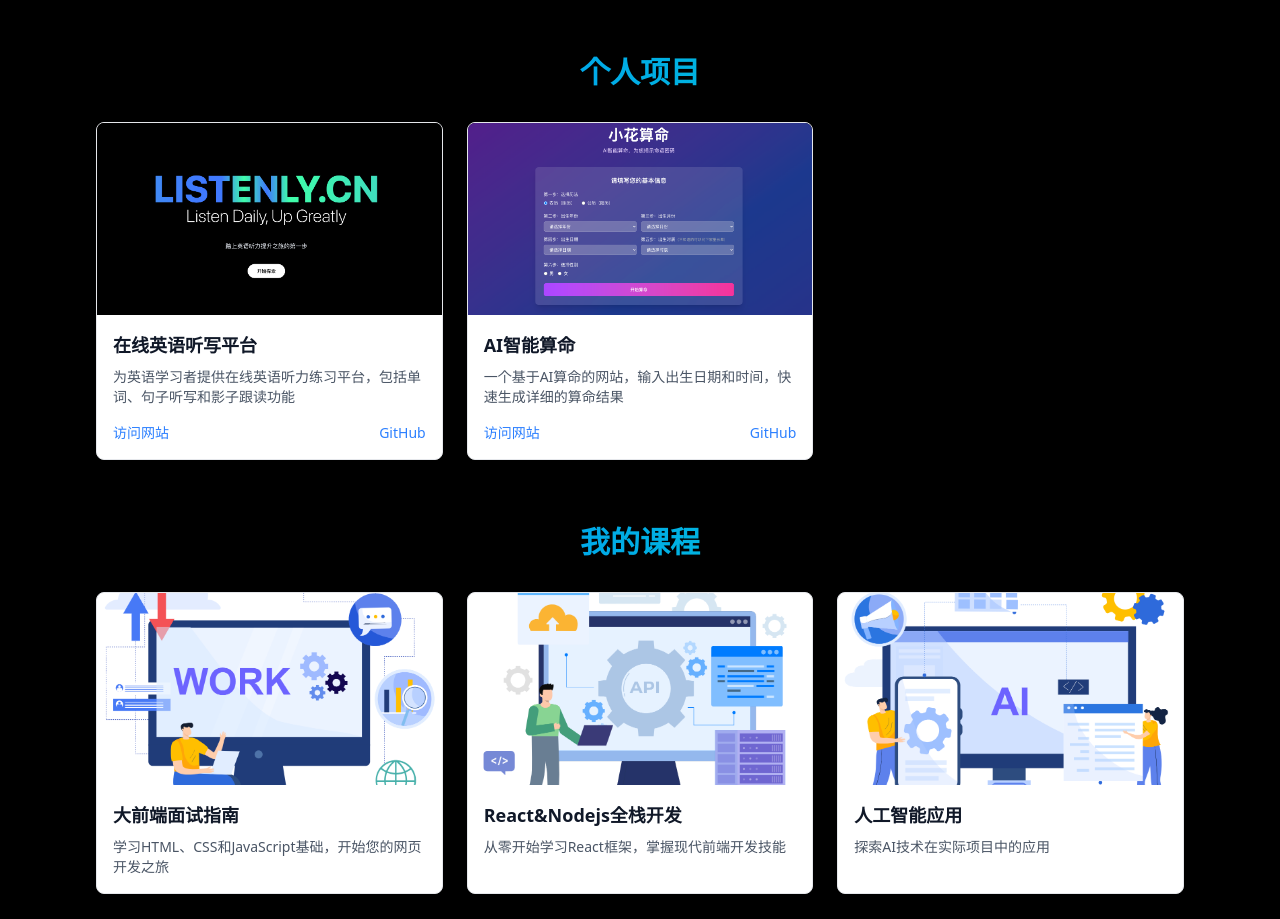
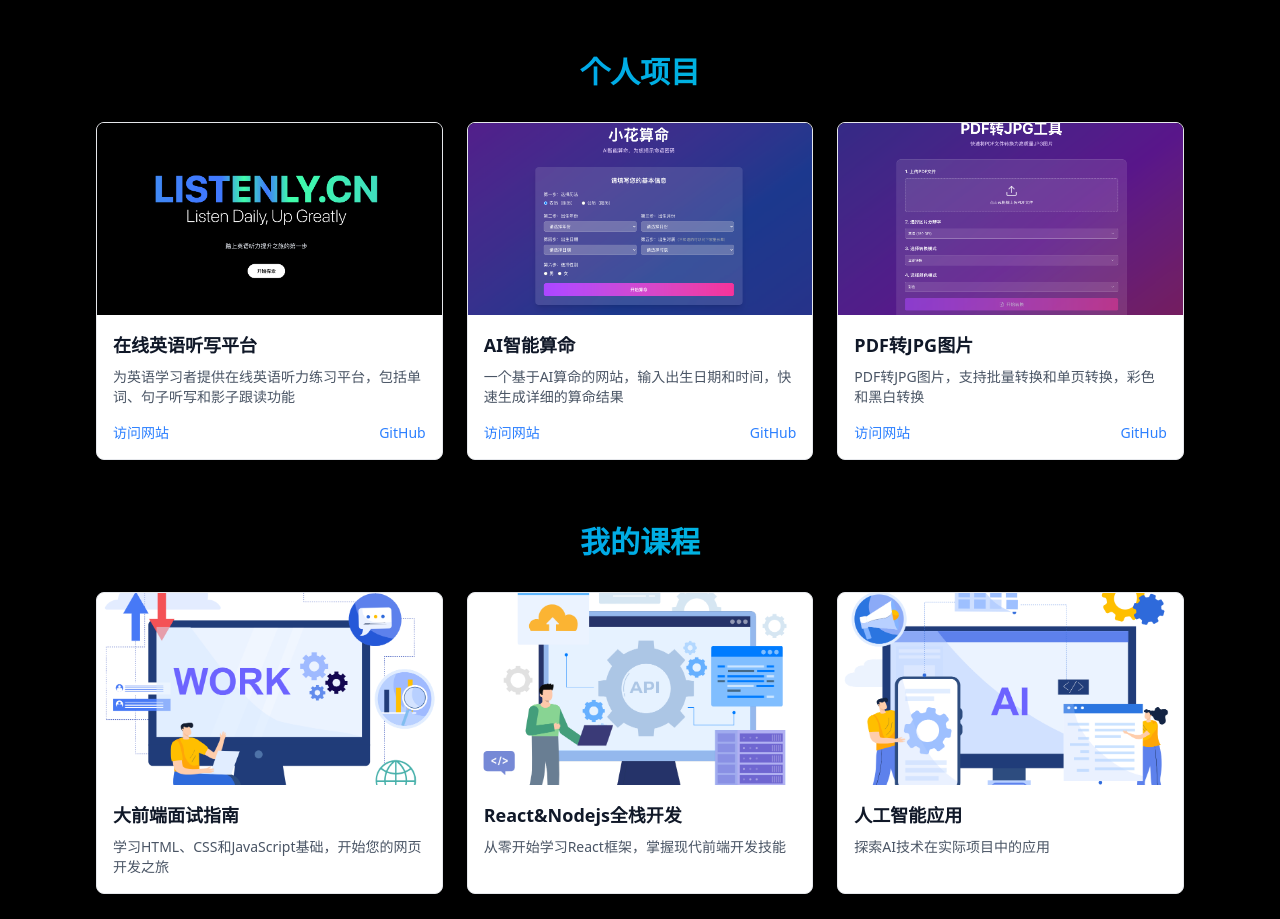
Before and after one commit to pengxiaohua/personal-website, a Next.js app: page / in a window 1280 px wide. Shown: the part 860-1779 px from the top of the page. Built offline with nearby package versions, Linux system fonts and the light colour scheme; a web font is replaced by a local one.

Commit message:
feat: 增加功能显示

```diff
--- a/app/page.tsx
+++ b/app/page.tsx
@@ -40,13 +40,13 @@ export default function Home() {
       url: 'https://xiaohua.run/fate',
       github: 'https://github.com/personal-website'
     },
-    // {
-    //   title: '在线简历编辑平台',
-    //   description: '在线简历编辑和生成导出的平台, 支持多种简历模板和样式',
-    //   image: '',
-    //   url: 'https://xiaohua.run/resume',
-    //   github: 'https://github.com/pengxiaohua/resume-editor'
-    // },
+    {
+      title: 'PDF转JPG图片',
+      description: 'PDF转JPG图片，支持批量转换和单页转换，彩色和黑白转换',
+      image: '/tools.png',
+      url: 'https://xiaohua.run/tools',
+      github: 'https://github.com/pengxiaohua/tools'
+    },
   ];
 
   // 课程数据
```
Also changed, not shown: public/tools.png (added), 1 other file (tests, documents, lock files or other folders).
